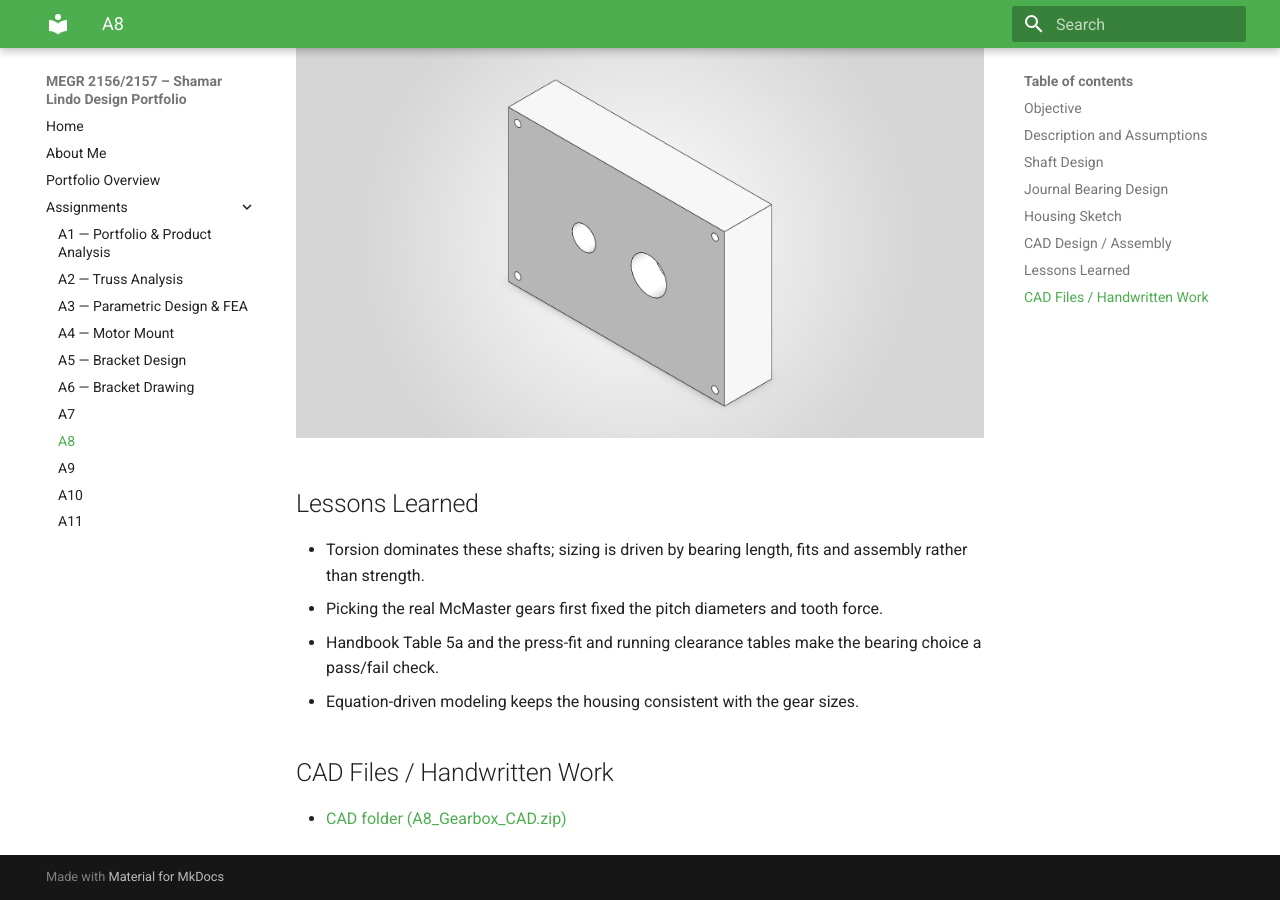
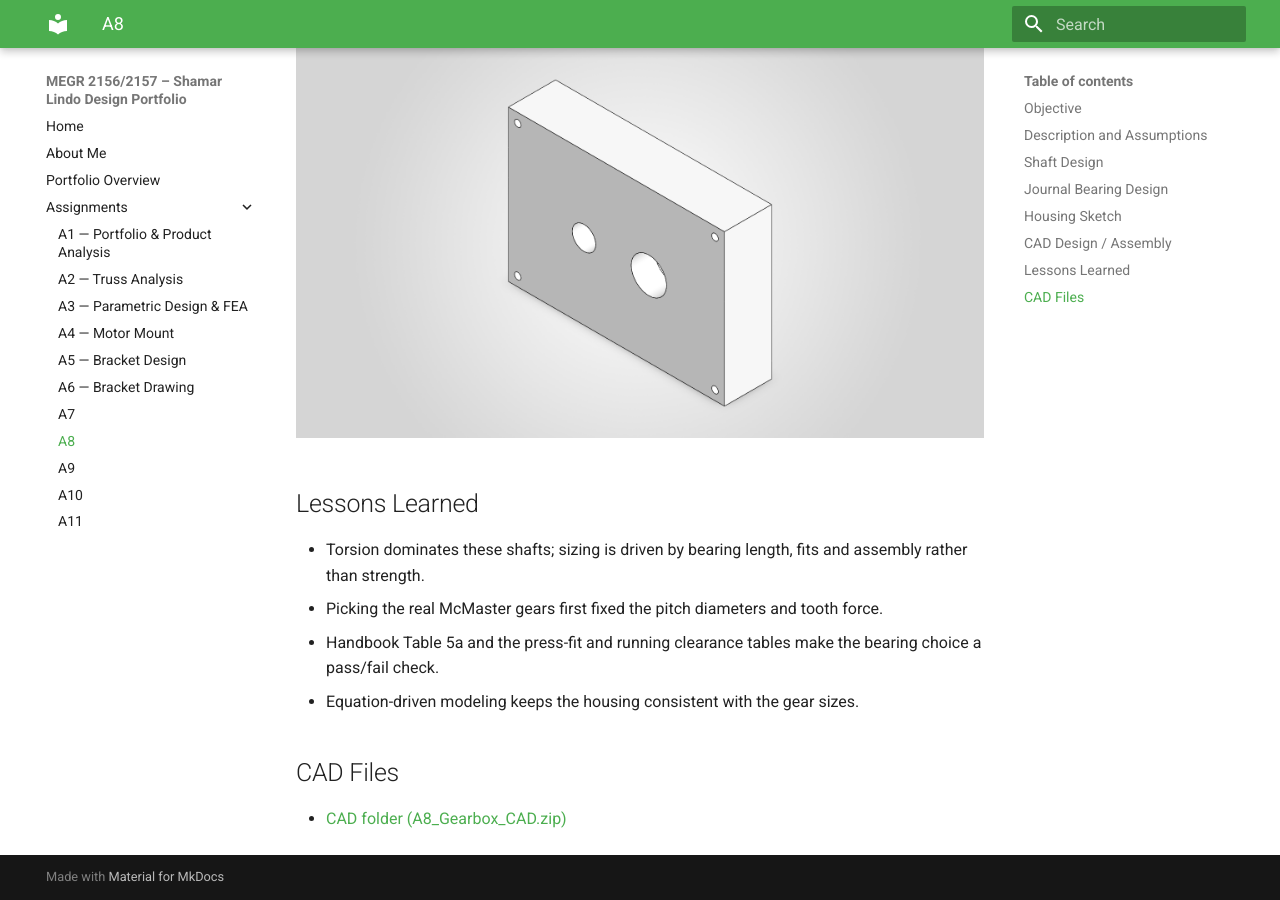
Before and after one commit to shamardlindo1/-megr2157-portfolio, an MkDocs documentation site: the page built from docs/assignments/A08/index.md, in a window 1280 px wide and 900 px high, scrolled down 5371 px. Built offline with MkDocs 1.6.1 and Material for MkDocs 9.7.7, drawn with Linux system fonts in a browser that asks for light colours.

Commit message:
Add files via upload

```diff
--- a/docs/assignments/A08/index.md
+++ b/docs/assignments/A08/index.md
@@ -61,6 +61,6 @@ Parametric SolidWorks parts using global variables and equations (CD = (PD_p + P
 - Handbook Table 5a and the press-fit and running clearance tables make the bearing choice a pass/fail check.
 - Equation-driven modeling keeps the housing consistent with the gear sizes.
 
-## CAD Files / Handwritten Work
+## CAD Files
 
 - [CAD folder (A8_Gearbox_CAD.zip)](https://github.com/shamardlindo1/-megr2157-portfolio/tree/main/cad)
```
